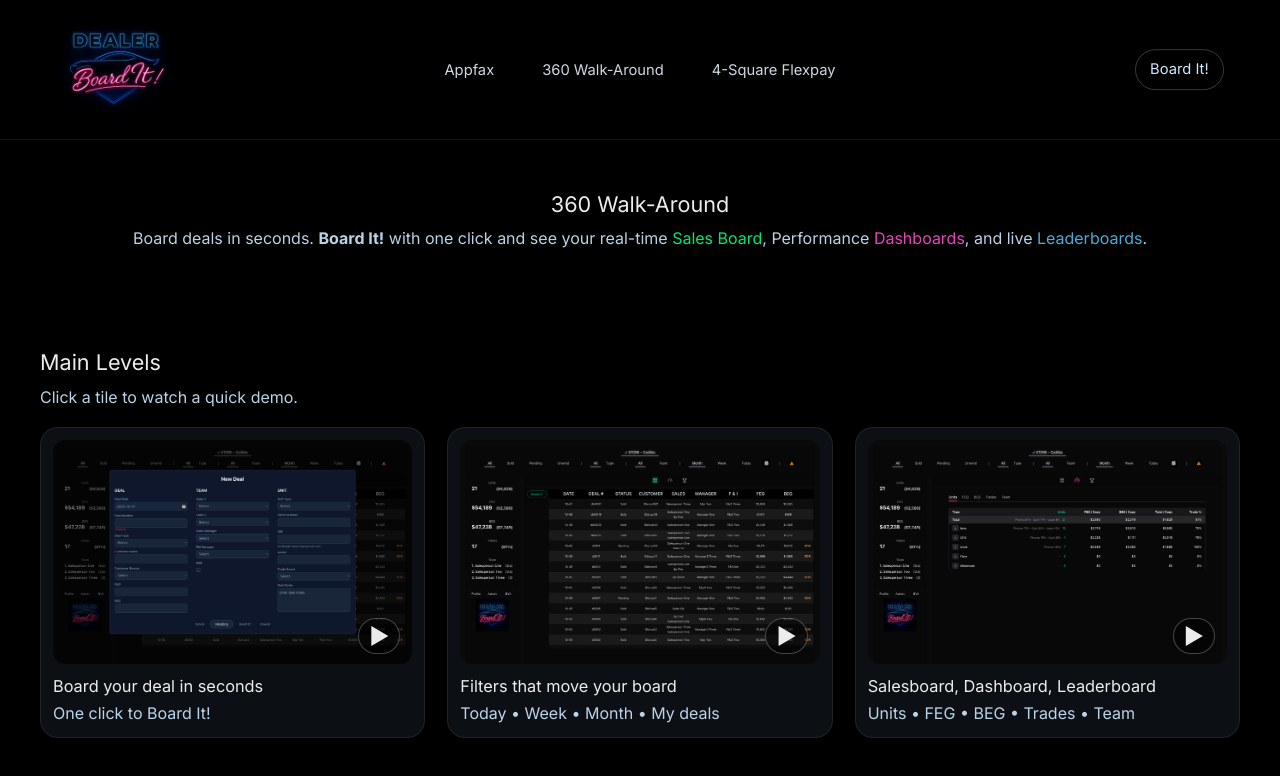
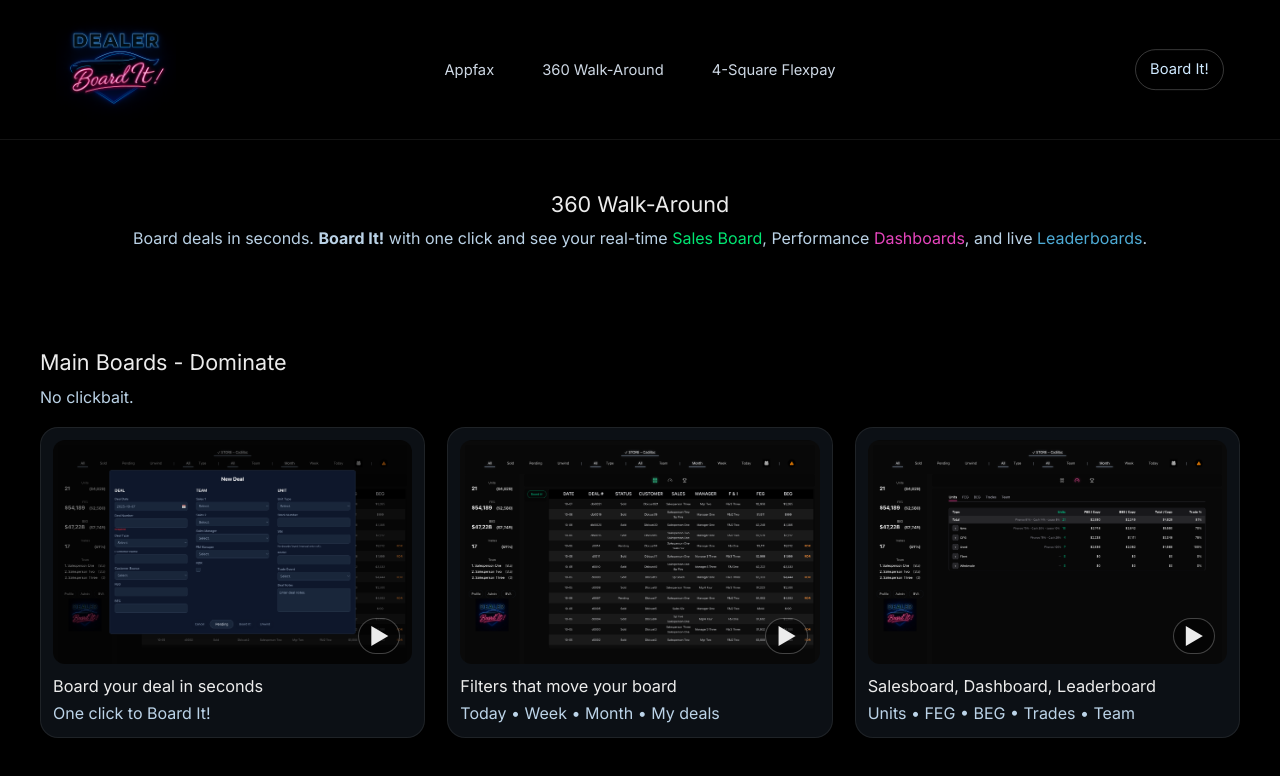
Before and after one commit to princedatasolutions/dealerboardit-www, a Next.js app: page /360_walk_around in a window 1280 px wide. Shown: the top 776 px of the page. Built offline with nearby package versions, Linux system fonts and the light colour scheme.

Commit message:
website wording update

```diff
--- a/src/app/360_walk_around/page.tsx
+++ b/src/app/360_walk_around/page.tsx
@@ -36,8 +36,8 @@ export default function WalkAround() {
       {/* Main Levels */}
       <section id="product" className="section-pad">
         <div className="section-max">
-          <h2 className="section-title">Main Levels</h2>
-          <p className="section-sub">Click a tile to watch a quick demo.</p>
+          <h2 className="section-title">Main Boards - Dominate</h2>
+          <p className="section-sub">No clickbait.</p>
           <ProductSection />
         </div>
       </section>
@@ -45,8 +45,8 @@ export default function WalkAround() {
       {/* Bonus Levels */}
       <section id="bonus" className="section-pad">
         <div className="section-max">
-          <h2 className="section-title">Bonus Levels</h2>
-          <p className="section-sub">Extra demos beyond the main tiles.</p>
+          <h2 className="section-title">Bonus Boards- Level Up</h2>
+          <p className="section-sub">No leadgate.</p>
 
           <div className="product__grid">
             {/* RDR Warning */}
```
